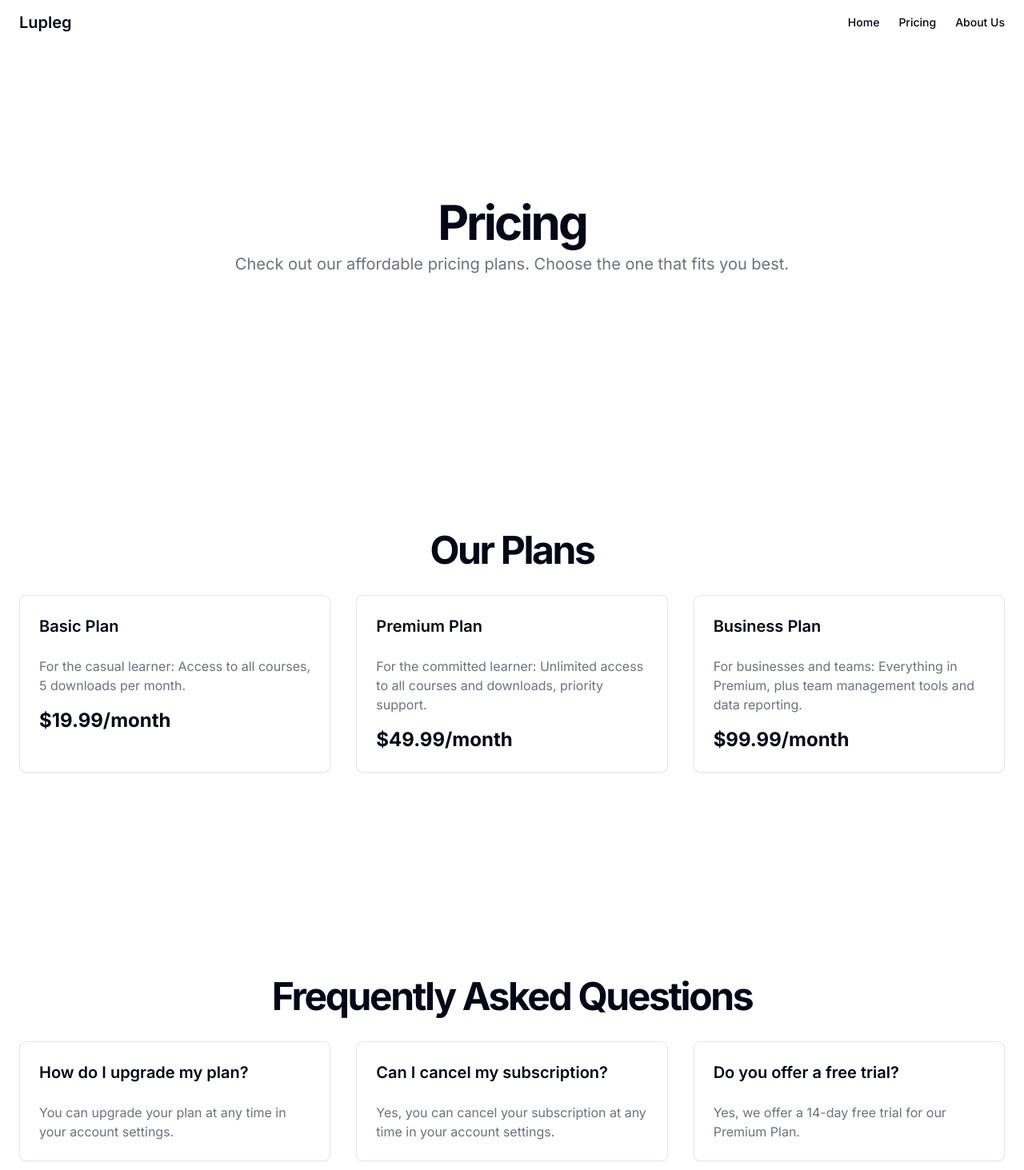
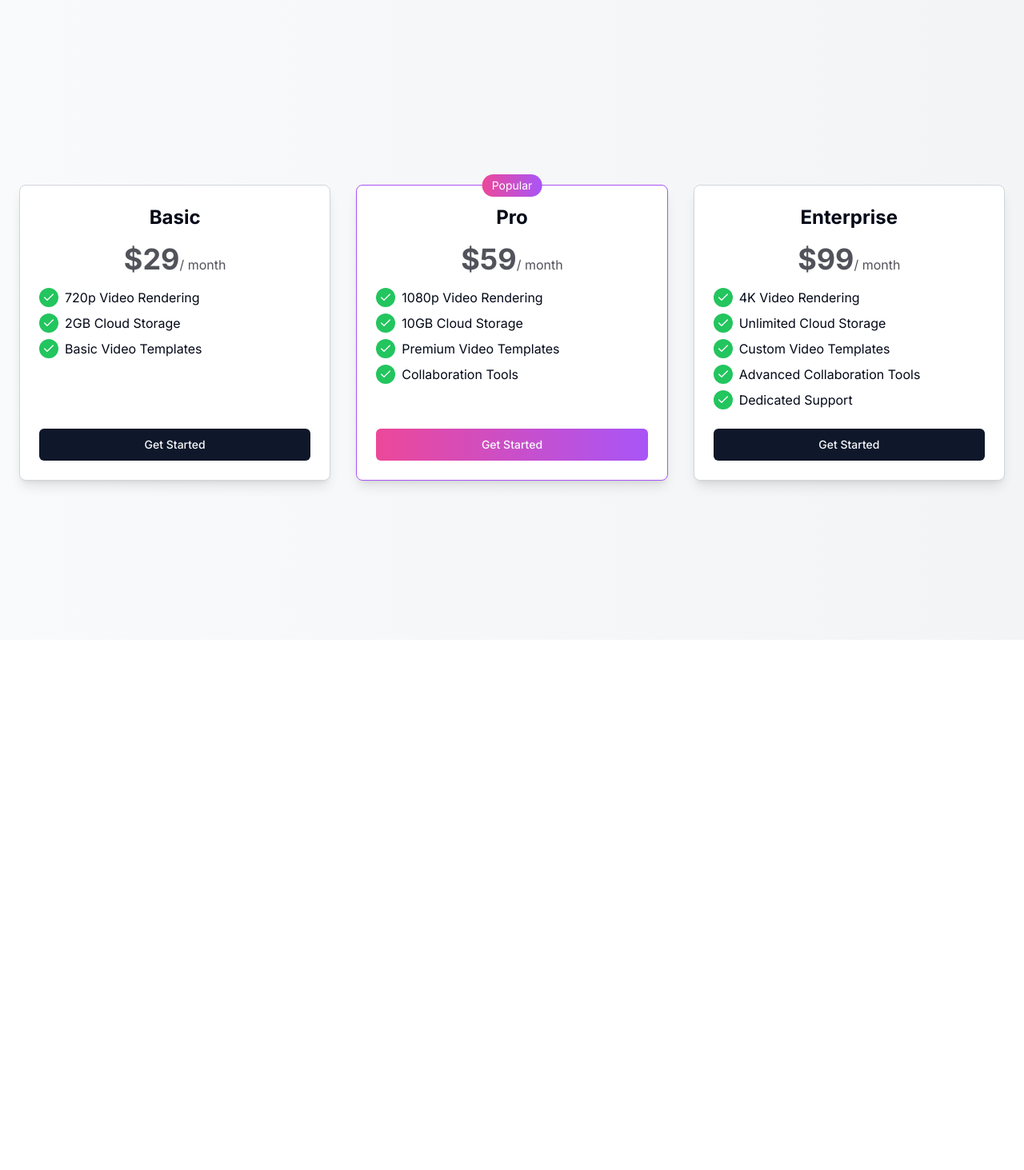
Before and after one commit to Lupleg-dev/React_Tutorials, a Next.js app: page /pricing in a window 1280 px wide. Shown: the top 1463 px of the page at 80% size. After the commit the page ends 800 px from the top, so only its background shows below. Built offline with nearby package versions, Linux system fonts and the light colour scheme.

Commit message:
redesigned the pricing page

```diff
--- a/app/pricing/page.js
+++ b/app/pricing/page.js
@@ -1,166 +1,125 @@
 /**
  * v0 by Vercel.
- * @see https://v0.dev/t/mNkge6uXQ8D
+ * @see https://v0.dev/t/rRBlufM
  */
-import Link from "next/link";
-import { CardHeader, CardContent, Card } from "@/components/ui/card";
+import { Button } from "@/components/ui/button"
 
 export default function Component() {
   return (
-    <div className="flex flex-col min-h-screen">
-      <header className="px-4 lg:px-6 h-14 flex items-center">
-        <Link className="flex items-center justify-center" href="#">
-          <span className="text-xl font-semibold">Lupleg</span>
-          <span className="sr-only">Lupleg</span>
-        </Link>
-        <nav className="ml-auto flex gap-4 sm:gap-6">
-          <Link
-            className="text-sm font-medium hover:underline underline-offset-4"
-            href="#"
-          >
-            Home
-          </Link>
-          <Link
-            className="text-sm font-medium hover:underline underline-offset-4"
-            href="#"
-          >
-            Pricing
-          </Link>
-          <Link
-            className="text-sm font-medium hover:underline underline-offset-4"
-            href="#"
-          >
-            About Us
-          </Link>
-        </nav>
-      </header>
-      <main className="flex-1">
-        <section
-          className="w-full py-12 md:py-24 lg:py-32 xl:py-48 bg-cover bg-center"
-          style={{
-            backgroundImage: '"url("/placeholder.svg?height=600&width=800")"',
-          }}
-        >
-          <div className="container px-4 md:px-6">
-            <div className="flex flex-col items-center space-y-4 text-center">
-              <div className="space-y-2">
-                <h1 className="text-3xl font-bold tracking-tighter sm:text-4xl md:text-5xl lg:text-6xl/none">
-                  Pricing
-                </h1>
-                <p className="mx-auto max-w-[700px] text-gray-500 md:text-xl dark:text-gray-400">
-                  Check out our affordable pricing plans. Choose the one that
-                  fits you best.
-                </p>
+    <section className="min-h-screen w-full py-12 bg-gradient-to-r from-gray-50 to-gray-100 dark:from-zinc-900 dark:to-zinc-800 flex items-center justify-center">
+      <div className="container px-4 md:px-6">
+        <div className="grid grid-cols-1 gap-6 mt-8 md:grid-cols-3 md:gap-8">
+          <div className="flex flex-col p-6 bg-white shadow-lg rounded-lg dark:bg-zinc-850 justify-between border border-gray-300">
+            <div>
+              <h3 className="text-2xl font-bold text-center">Basic</h3>
+              <div className="mt-4 text-center text-zinc-600 dark:text-zinc-400">
+                <span className="text-4xl font-bold">$29</span>/ month
               </div>
+              <ul className="mt-4 space-y-2">
+                <li className="flex items-center">
+                  <CheckIcon className="text-white text-xs bg-green-500 rounded-full mr-2 p-1" />
+                  720p Video Rendering
+                </li>
+                <li className="flex items-center">
+                  <CheckIcon className="text-white text-xs bg-green-500 rounded-full mr-2 p-1" />
+                  2GB Cloud Storage
+                </li>
+                <li className="flex items-center">
+                  <CheckIcon className="text-white text-xs bg-green-500 rounded-full mr-2 p-1" />
+                  Basic Video Templates
+                </li>
+              </ul>
+            </div>
+            <div className="mt-6">
+              <Button className="w-full">Get Started</Button>
             </div>
           </div>
-        </section>
-        <section className="w-full py-12 md:py-24 lg:py-32">
-          <div className="container px-4 md:px-6">
-            <h2 className="text-3xl font-bold tracking-tighter text-center sm:text-5xl">
-              Our Plans
-            </h2>
-            <div className="mt-8 grid grid-cols-1 sm:grid-cols-2 lg:grid-cols-3 gap-8">
-              <Card>
-                <CardHeader>
-                  <h3 className="text-xl font-semibold">Basic Plan</h3>
-                </CardHeader>
-                <CardContent>
-                  <p className="text-gray-500">
-                    For the casual learner: Access to all courses, 5 downloads
-                    per month.
-                  </p>
-                  <p className="mt-4 font-bold text-2xl">$19.99/month</p>
-                </CardContent>
-              </Card>
-              <Card>
-                <CardHeader>
-                  <h3 className="text-xl font-semibold">Premium Plan</h3>
-                </CardHeader>
-                <CardContent>
-                  <p className="text-gray-500">
-                    For the committed learner: Unlimited access to all courses
-                    and downloads, priority support.
-                  </p>
-                  <p className="mt-4 font-bold text-2xl">$49.99/month</p>
-                </CardContent>
-              </Card>
-              <Card>
-                <CardHeader>
-                  <h3 className="text-xl font-semibold">Business Plan</h3>
-                </CardHeader>
-                <CardContent>
-                  <p className="text-gray-500">
-                    For businesses and teams: Everything in Premium, plus team
-                    management tools and data reporting.
-                  </p>
-                  <p className="mt-4 font-bold text-2xl">$99.99/month</p>
-                </CardContent>
-              </Card>
+          <div className="relative flex flex-col p-6 bg-white shadow-lg rounded-lg dark:bg-zinc-850 justify-between border border-purple-500">
+            <div className="px-3 py-1 text-sm text-white bg-gradient-to-r from-pink-500 to-purple-500 rounded-full inline-block absolute top-0 left-1/2 transform -translate-x-1/2 -translate-y-1/2">
+              Popular
+            </div>
+            <div>
+              <h3 className="text-2xl font-bold text-center">Pro</h3>
+              <div className="mt-4 text-center text-zinc-600 dark:text-zinc-400">
+                <span className="text-4xl font-bold">$59</span>/ month
+              </div>
+              <ul className="mt-4 space-y-2">
+                <li className="flex items-center">
+                  <CheckIcon className="text-white text-2xs bg-green-500 rounded-full mr-2 p-1" />
+                  1080p Video Rendering
+                </li>
+                <li className="flex items-center">
+                  <CheckIcon className="text-white text-xs bg-green-500 rounded-full mr-2 p-1" />
+                  10GB Cloud Storage
+                </li>
+                <li className="flex items-center">
+                  <CheckIcon className="text-white text-xs bg-green-500 rounded-full mr-2 p-1" />
+                  Premium Video Templates
+                </li>
+                <li className="flex items-center">
+                  <CheckIcon className="text-white text-xs bg-green-500 rounded-full mr-2 p-1" />
+                  Collaboration Tools
+                </li>
+              </ul>
+            </div>
+            <div className="mt-6">
+              <Button className="w-full bg-gradient-to-r from-pink-500 to-purple-500">Get Started</Button>
             </div>
           </div>
-        </section>
-        <section className="w-full py-12 md:py-24 lg:py-32">
-          <div className="container px-4 md:px-6">
-            <h2 className="text-3xl font-bold tracking-tighter text-center sm:text-5xl">
-              Frequently Asked Questions
-            </h2>
-            <div className="mt-8 grid grid-cols-1 sm:grid-cols-2 lg:grid-cols-3 gap-8">
-              <Card>
-                <CardHeader>
-                  <h3 className="text-xl font-semibold">
-                    How do I upgrade my plan?
-                  </h3>
-                </CardHeader>
-                <CardContent>
-                  <p className="text-gray-500">
-                    You can upgrade your plan at any time in your account
-                    settings.
-                  </p>
-                </CardContent>
-              </Card>
-              <Card>
-                <CardHeader>
-                  <h3 className="text-xl font-semibold">
-                    Can I cancel my subscription?
-                  </h3>
-                </CardHeader>
-                <CardContent>
-                  <p className="text-gray-500">
-                    Yes, you can cancel your subscription at any time in your
-                    account settings.
-                  </p>
-                </CardContent>
-              </Card>
-              <Card>
-                <CardHeader>
-                  <h3 className="text-xl font-semibold">
-                    Do you offer a free trial?
-                  </h3>
-                </CardHeader>
-                <CardContent>
-                  <p className="text-gray-500">
-                    Yes, we offer a 14-day free trial for our Premium Plan.
-                  </p>
-                </CardContent>
-              </Card>
+          <div className="flex flex-col p-6 bg-white shadow-lg rounded-lg dark:bg-zinc-850 justify-between border border-gray-300">
+            <div>
+              <h3 className="text-2xl font-bold text-center">Enterprise</h3>
+              <div className="mt-4 text-center text-zinc-600 dark:text-zinc-400">
+                <span className="text-4xl font-bold">$99</span>/ month
+              </div>
+              <ul className="mt-4 space-y-2">
+                <li className="flex items-center">
+                  <CheckIcon className="text-white text-xs bg-green-500 rounded-full mr-2 p-1" />
+                  4K Video Rendering
+                </li>
+                <li className="flex items-center">
+                  <CheckIcon className="text-white text-xs bg-green-500 rounded-full mr-2 p-1" />
+                  Unlimited Cloud Storage
+                </li>
+                <li className="flex items-center">
+                  <CheckIcon className="text-white text-xs bg-green-500 rounded-full mr-2 p-1" />
+                  Custom Video Templates
+                </li>
+                <li className="flex items-center">
+                  <CheckIcon className="text-white text-xs bg-green-500 rounded-full mr-2 p-1" />
+                  Advanced Collaboration Tools
+                </li>
+                <li className="flex items-center">
+                  <CheckIcon className="text-white text-xs bg-green-500 rounded-full mr-2 p-1" />
+                  Dedicated Support
+                </li>
+              </ul>
+            </div>
+            <div className="mt-6">
+              <Button className="w-full">Get Started</Button>
             </div>
           </div>
-        </section>
-      </main>
-      <footer className="flex flex-col gap-2 sm:flex-row py-6 w-full shrink-0 items-center px-4 md:px-6 border-t">
-        <p className="text-xs text-gray-500 dark:text-gray-400">
-          © Lupleg. All rights reserved.
-        </p>
-        <nav className="sm:ml-auto flex gap-4 sm:gap-6">
-          <Link className="text-xs hover:underline underline-offset-4" href="#">
-            Terms of Service
-          </Link>
-          <Link className="text-xs hover:underline underline-offset-4" href="#">
-            Privacy
-          </Link>
-        </nav>
-      </footer>
-    </div>
-  );
+        </div>
+      </div>
+    </section>
+  )
 }
+
+function CheckIcon(props) {
+  return (
+    <svg
+      {...props}
+      xmlns="http://www.w3.org/2000/svg"
+      width="24"
+      height="24"
+      viewBox="0 0 24 24"
+      fill="none"
+      stroke="currentColor"
+      strokeWidth="2"
+      strokeLinecap="round"
+      strokeLinejoin="round"
+    >
+      <polyline points="20 6 9 17 4 12" />
+    </svg>
+  )
+}
```
